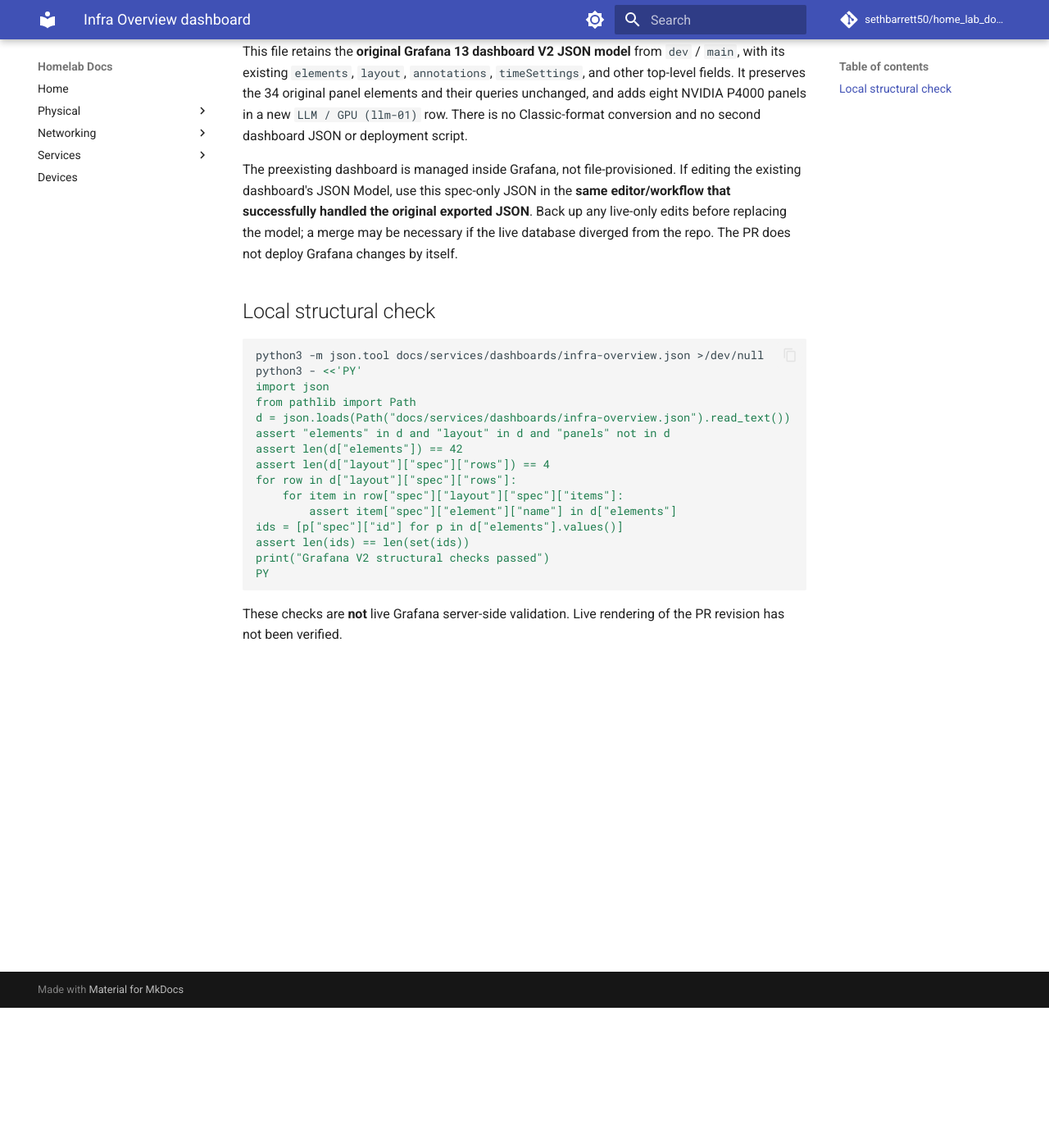
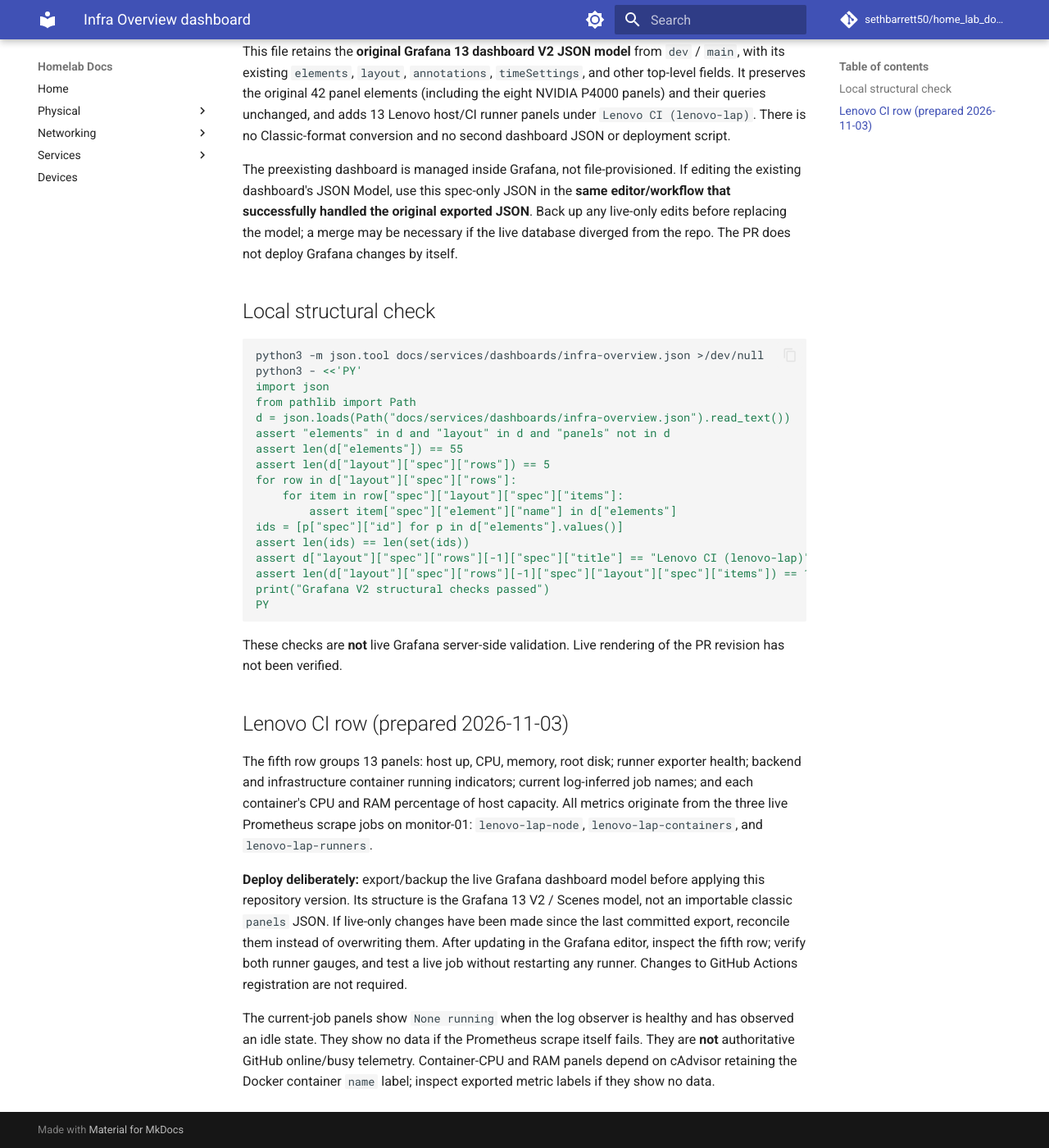
Before and after one commit to sethbarrett50/home_lab_docs, an MkDocs documentation site: the page built from docs/services/dashboards/README.md, in a window 1280 px wide and 1400 px high, scrolled down 171 px. Shown: the whole window at 82% size. Built offline with MkDocs 1.6.1 and Material for MkDocs 9.7.7, drawn with Linux system fonts in a browser that asks for light colours; comment, search, counter and statistics services are not loaded.

Commit message:
docs(grafana): update dashboard V2 structural checks and Lenovo deployment guide

````diff
--- a/docs/services/dashboards/README.md
+++ b/docs/services/dashboards/README.md
@@ -2,7 +2,7 @@
 
 The repository contains **one dashboard JSON**: [infra-overview.json](infra-overview.json).
 
-This file retains the **original Grafana 13 dashboard V2 JSON model** from `dev` / `main`, with its existing `elements`, `layout`, `annotations`, `timeSettings`, and other top-level fields. It preserves the 34 original panel elements and their queries unchanged, and adds eight NVIDIA P4000 panels in a new `LLM / GPU (llm-01)` row. There is no Classic-format conversion and no second dashboard JSON or deployment script.
+This file retains the **original Grafana 13 dashboard V2 JSON model** from `dev` / `main`, with its existing `elements`, `layout`, `annotations`, `timeSettings`, and other top-level fields. It preserves the original 42 panel elements (including the eight NVIDIA P4000 panels) and their queries unchanged, and adds 13 Lenovo host/CI runner panels under `Lenovo CI (lenovo-lap)`. There is no Classic-format conversion and no second dashboard JSON or deployment script.
 
 The preexisting dashboard is managed inside Grafana, not file-provisioned. If editing the existing dashboard's JSON Model, use this spec-only JSON in the **same editor/workflow that successfully handled the original exported JSON**. Back up any live-only edits before replacing the model; a merge may be necessary if the live database diverged from the repo. The PR does not deploy Grafana changes by itself.
 
@@ -15,15 +15,41 @@
 from pathlib import Path
 d = json.loads(Path("docs/services/dashboards/infra-overview.json").read_text())
 assert "elements" in d and "layout" in d and "panels" not in d
-assert len(d["elements"]) == 42
-assert len(d["layout"]["spec"]["rows"]) == 4
+assert len(d["elements"]) == 55
+assert len(d["layout"]["spec"]["rows"]) == 5
 for row in d["layout"]["spec"]["rows"]:
     for item in row["spec"]["layout"]["spec"]["items"]:
         assert item["spec"]["element"]["name"] in d["elements"]
 ids = [p["spec"]["id"] for p in d["elements"].values()]
 assert len(ids) == len(set(ids))
+assert d["layout"]["spec"]["rows"][-1]["spec"]["title"] == "Lenovo CI (lenovo-lap)"
+assert len(d["layout"]["spec"]["rows"][-1]["spec"]["layout"]["spec"]["items"]) == 13
 print("Grafana V2 structural checks passed")
 PY
 ```
 
 These checks are **not** live Grafana server-side validation. Live rendering of the PR revision has not been verified.
+
+## Lenovo CI row (prepared 2026-11-03)
+
+The fifth row groups 13 panels: host up, CPU, memory, root disk; runner
+exporter health; backend and infrastructure container running indicators;
+current log-inferred job names; and each container's CPU and RAM percentage
+of host capacity. All metrics originate from the three live Prometheus
+scrape jobs on monitor-01: `lenovo-lap-node`, `lenovo-lap-containers`,
+and `lenovo-lap-runners`.
+
+**Deploy deliberately:** export/backup the live Grafana dashboard model
+before applying this repository version. Its structure is the Grafana 13
+V2 / Scenes model, not an importable classic `panels` JSON. If live-only
+changes have been made since the last committed export, reconcile them
+instead of overwriting them. After updating in the Grafana editor, inspect
+the fifth row; verify both runner gauges, and test a live job without
+restarting any runner. Changes to GitHub Actions registration are
+not required.
+
+The current-job panels show `None running` when the log observer is healthy
+and has observed an idle state. They show no data if the Prometheus scrape
+itself fails. They are **not** authoritative GitHub online/busy telemetry.
+Container-CPU and RAM panels depend on cAdvisor retaining the Docker
+container `name` label; inspect exported metric labels if they show no data.
````
